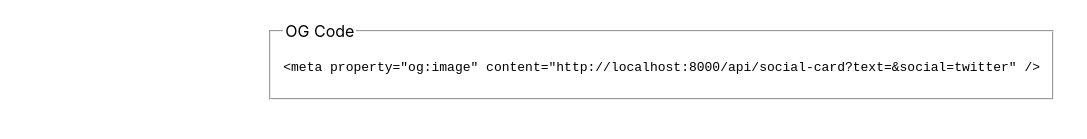
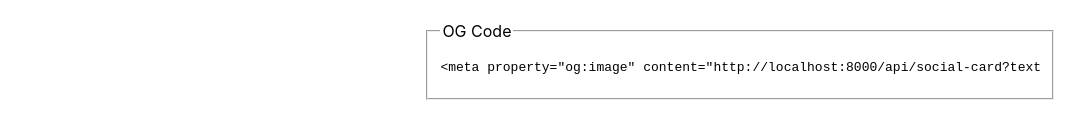
Before and after one commit to gatsby-inc/team-lightning, a Gatsby site: page / in a window 1280 px wide. Shown: the part 407-546 px from the top of the page, without its empty margins (96-1183 px from the left). Built offline with nearby package versions, Linux system fonts and the light colour scheme; Gatsby itself is replaced by a stand-in of ours.

Commit message:
Prevent "OG Code" from overflowing

```diff
--- a/src/pages/index.js
+++ b/src/pages/index.js
@@ -84,13 +84,15 @@
           <Copy className={styles.copy} content={url} />
         </div>
         {/* <input type="submit" className={styles.button} /> */}
-        <fieldset>
+        <fieldset className={styles.ogCode}>
           <legend>OG Code</legend>
-          <pre
-            dangerouslySetInnerHTML={{
-              __html: `&lt;meta property="og:image" content="${url}" /&gt;`,
-            }}
-          />
+          <div className={styles.overflow}>
+            <pre
+              dangerouslySetInnerHTML={{
+                __html: `&lt;meta property="og:image" content="${url}" /&gt;`,
+              }}
+            />
+          </div>
         </fieldset>
       </div>
     </main>
--- a/src/pages/index.module.css
+++ b/src/pages/index.module.css
@@ -163,6 +163,15 @@
   gap: var(--size-gap);
 }
 
+.ogCode {
+  max-width: 100%;
+  min-width: 0;
+}
+
+.overflow {
+  overflow-x: auto;
+}
+
 @media (min-width: 1024px) {
   .main {
     --size-gap: var(--space-2xl);
```
